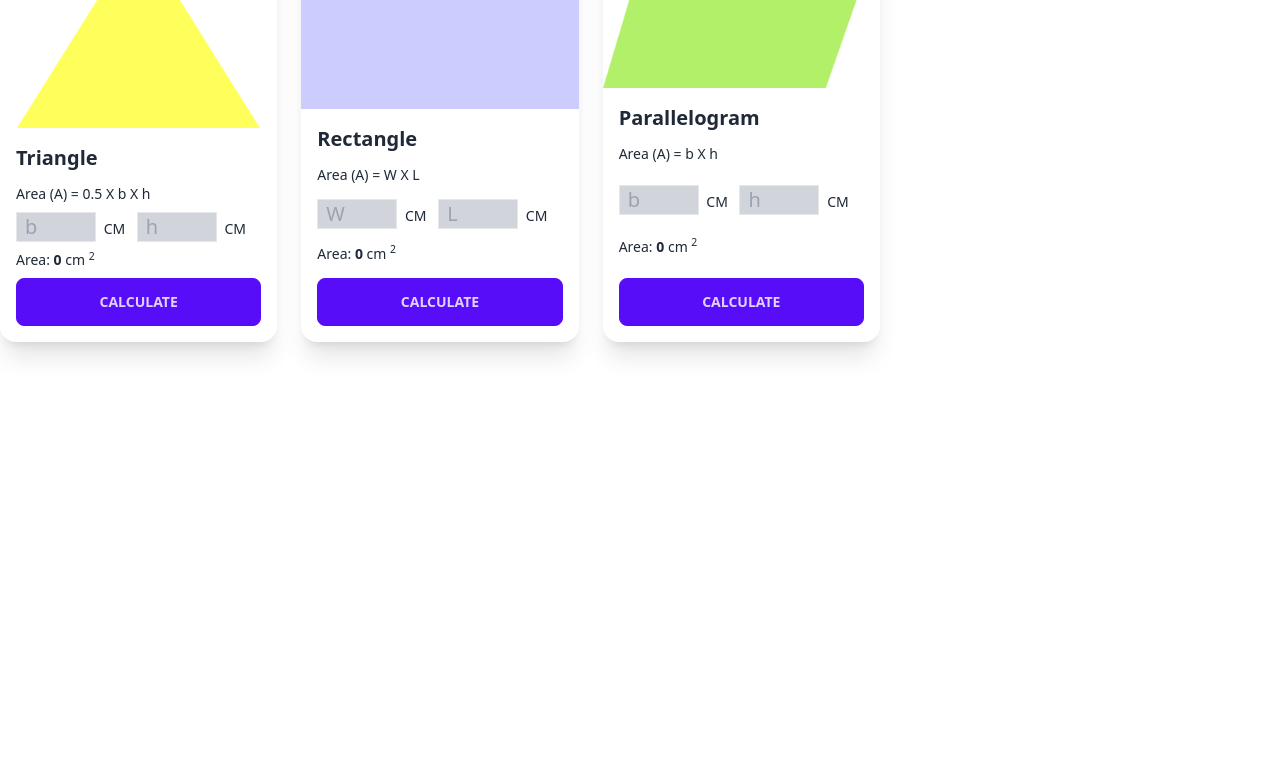
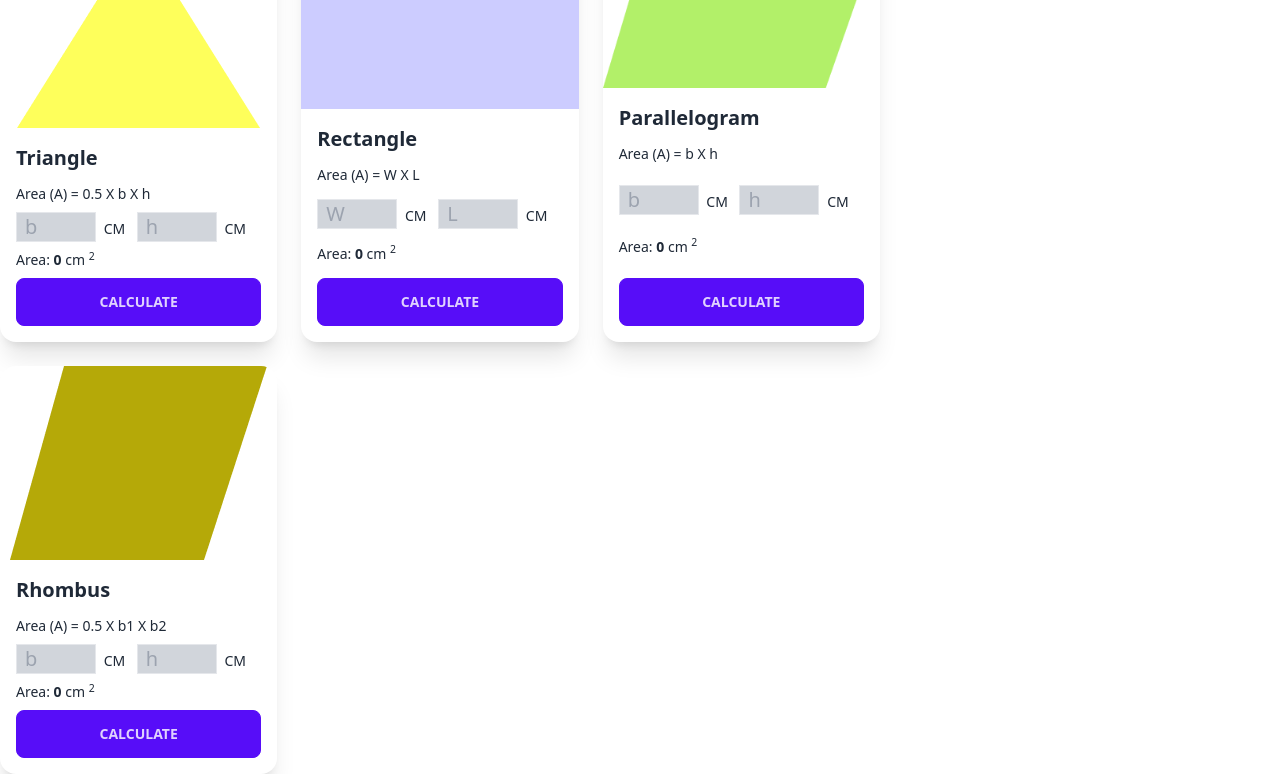
Before and after one commit to Sazal-Ahmed/geomatry-practice, a plain HTML site: page index.html in a window 1280 px wide. Shown: the part 66-840 px from the top of the page. Before the commit the page ends 800 px from the top, so only its background shows below. Drawn offline with nearby package versions, Linux system fonts and the light colour scheme.

Commit message:
Rhombus card added

```diff
--- a/Scripts/geomatry.js
+++ b/Scripts/geomatry.js
@@ -1,63 +1,74 @@
 //Triangle Area
 
 function calculateTriangleArea(){
-
     const BaseFiled = document.getElementById('triangle-base');
     const baseString = BaseFiled.value;
     const base =parseFloat(baseString);
     BaseFiled.value = '';
-
     const heightField = document.getElementById('triangle-height');
     const heightString = heightField.value;
     const height = parseFloat(heightString );
     heightField.value = '';
-
     const area = 0.5 * base * height;
-
-    const areaSpan = document.getElementById('triangle-area');
+     const areaSpan = document.getElementById('triangle-area');
     areaSpan.innerText = area;
 
 }
-
 //Rectangle Area
 
 function calculateRectangleArea(){
-
     const widthFiled = document.getElementById('rectangle-width');
     const widthString = widthFiled.value;
     const width =parseFloat(widthString);
     widthFiled.value = '';
-
     const lengthField = document.getElementById('rectangle-length');
     const lengthString = lengthField.value;
     const length = parseFloat(lengthString );
     lengthField.value = '';
-
     const area =  width * length;
-
     const rectangleSpan = document.getElementById('rectangle-area');
     rectangleSpan.innerText = area;
 }
-
 // Parallelogram  Area
 
 function calculateParallelogramleArea(){
-
     const ParallelogramBaseField = document.getElementById('Parallelogram-base');
     const ParallelogramBaseString = ParallelogramBaseField.value;
     const B = parseFloat(ParallelogramBaseString );
     ParallelogramBaseField.value = '';
     console.log(B);
-
     const ParallelogramHeightField = document.getElementById('Parallelogram-height');
     const ParallelogramHeightString = ParallelogramHeightField.value;
     const H = parseFloat(ParallelogramHeightString);
     ParallelogramHeightField.value = '';
     console.log(H);
-
     const area = B * H;
-
     const ParallelogramSpan = document.getElementById('Parallelogram-area');
     ParallelogramSpan .innerText =  area;
 
 }
+
+//Using Reusable Funticonal Way
+
+// Rhombus Area
+function calculateRhombusArea(){
+    const d1 = getInputValue('Rhombus-bone');
+    const d2 = getInputValue('Rhombus-btwo');
+    const area = 0.5 * d1 * d2;
+    setFieldText('Rhombus-area', area);
+}
+
+//reusable function
+function getInputValue(inputId){
+    const inputField = document.getElementById(inputId);
+    const inputFieldValueString = inputField .value;
+    const Value = parseFloat(inputFieldValueString);
+    inputField.value = '';
+    return Value;
+
+}
+function setFieldText(elementId, area){
+    const element = document.getElementById(elementId);
+    element.innerText = area;
+
+}
--- a/index.html
+++ b/index.html
@@ -71,6 +71,24 @@
                       </div>
                     </div>
                   </div>
+                  <!-- Rhombus-card -->
+                  <div class="card card-compact bg-base-100 shadow-xl">
+                    <figure><img src="./images/rhombus.png" alt="Shoes" /></figure>
+                    <div class="card-body">
+                      <h2 class="card-title">Rhombus</h2>
+                      <p>Area (A) = 0.5 X b1 X b2</p>
+                      <p>
+                        <input type="text" class="border text-xl w-20 px-2 bg-gray-300" placeholder="b" id="Rhombus-bone">
+                        <span class="ml-1">CM</span>
+                        <input type="text" class="border text-xl w-20 px-2 bg-gray-300 ml-2" placeholder="h" id="Rhombus-btwo">
+                        <span class="ml-1">CM</span>
+                      </p>
+                      <p>Area: <span id="Rhombus-area" class="font-bold">0</span> cm <sup>2</sup></p>
+                      <div>
+                        <button class="btn btn-primary w-full" onclick="calculateRhombusArea()">Calculate</button>
+                      </div>
+                    </div>
+                  </div>
             </div>
             <!-- area calculator -->
             <div class="w-[400px] text-4xl text-center">
```
